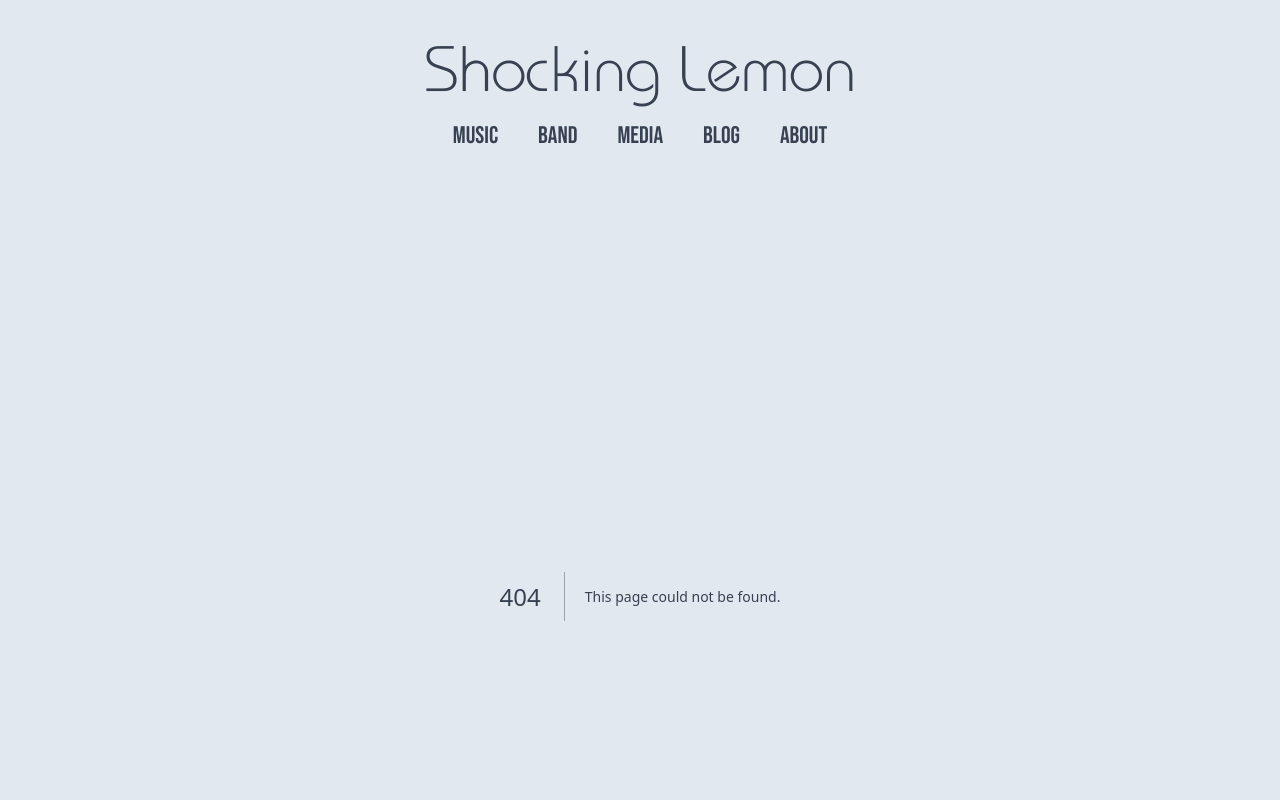
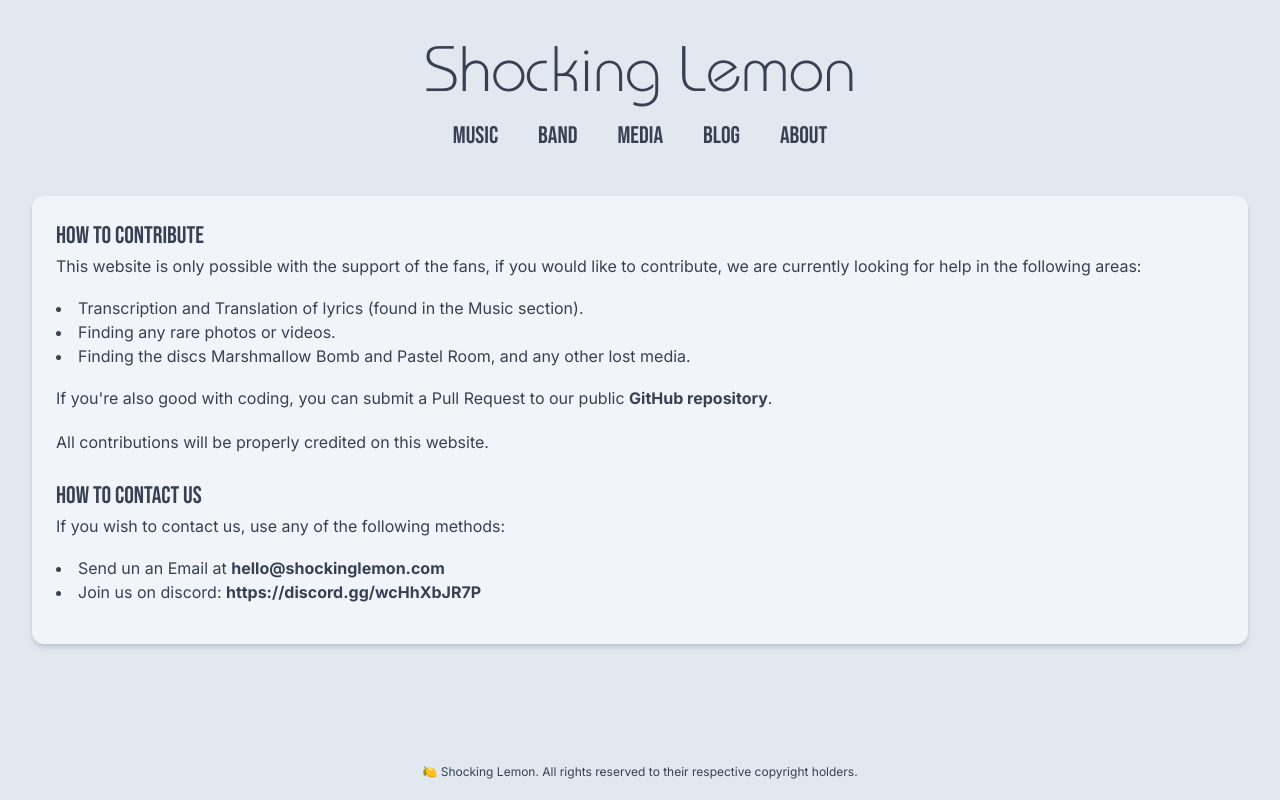
Before and after one commit to Dannymx/shockinglemon.com, a Next.js app: page /about in a window 1280 px wide. Before the commit this address had no page. Shown: the top 800 px of the page. Built offline with nearby package versions, Linux system fonts and the light colour scheme.

Commit message:
feat: add about us page

```diff
--- /dev/null
+++ b/app/about/page.tsx
@@ -0,0 +1,40 @@
+import Content from "content/about/about.mdx";
+import type { MDXComponents } from "mdx/types";
+
+import { cn } from "@/lib/utils";
+
+const components: MDXComponents = {
+  p: ({ className, ...props }) => (
+    <p className={cn("leading-7 mb-4", className)} {...props} />
+  ),
+  ul: ({ className, ...props }) => (
+    <ul className={cn("mb-4 list-disc list-inside", className)} {...props} />
+  ),
+  a: ({ className, ...props }) => (
+    // eslint-disable-next-line jsx-a11y/anchor-has-content
+    <a className={cn("font-bold", className)} {...props} />
+  ),
+  h2: ({ className, ...props }) => (
+    // eslint-disable-next-line jsx-a11y/heading-has-content
+    <h2
+      className={cn(
+        "text-2xl font-bebas [&:not(:first-child)]:mt-6",
+        className
+      )}
+      {...props}
+    />
+  ),
+};
+
+export default function About() {
+  return (
+    <div className="rounded-xl bg-slate-100 p-6 shadow-md shadow-slate-500/25">
+      {/* <div className="mb-2 border-b border-b-slate-300 pb-2">
+        <h1 className="font-bebas text-2xl">About Us</h1>
+      </div> */}
+      <div>
+        <Content components={components} />
+      </div>
+    </div>
+  );
+}
--- /dev/null
+++ b/content/about/about.mdx
@@ -0,0 +1,18 @@
+## How to contribute
+
+This website is only possible with the support of the fans, if you would like to contribute, we are currently looking for help in the following areas:
+
+- Transcription and Translation of lyrics (found in the Music section).
+- Finding any rare photos or videos.
+- Finding the discs Marshmallow Bomb and Pastel Room, and any other lost media.
+
+If you're also good with coding, you can submit a Pull Request to our public [GitHub repository](https://github.com/Dannymx/shockinglemon.com).
+
+All contributions will be properly credited on this website.
+
+## How to contact us
+
+If you wish to contact us, use any of the following methods:
+
+- Send un an Email at [hello@shockinglemon.com](mailto:hello@shockinglemon.com)
+- Join us on discord: [https://discord.gg/wcHhXbJR7P](https://discord.gg/wcHhXbJR7P)
```
